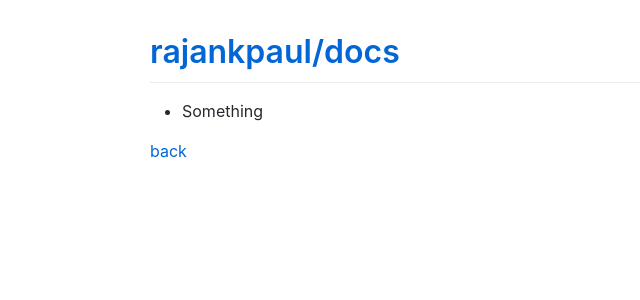
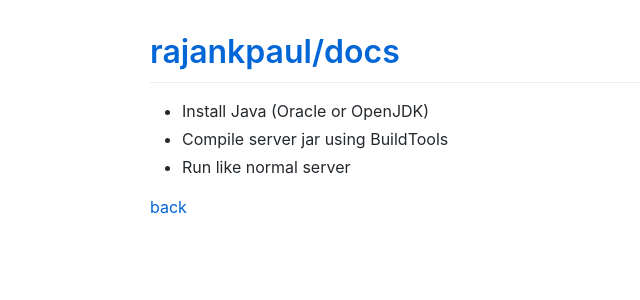
Before and after one commit to rajankpaul/docs, a Jekyll site: the page built from tutorials/linux/spigot/index.md, in a window 1280 px wide. Shown: the top 300 px of the page, without its empty margins (0-640 px from the left). Built offline with Jekyll 4.4.1, drawn with Linux system fonts in a browser that asks for light colours; comment, search, counter and statistics services are not loaded.

Commit message:
Update index.md

```diff
--- a/tutorials/linux/spigot/index.md
+++ b/tutorials/linux/spigot/index.md
@@ -3,6 +3,8 @@ layout: default
 title: Spigot
 ---
 
-*   Something
+*   Install Java (Oracle or OpenJDK)
+*   Compile server jar using BuildTools
+*   Run like normal server
 
 [back](../)
```
